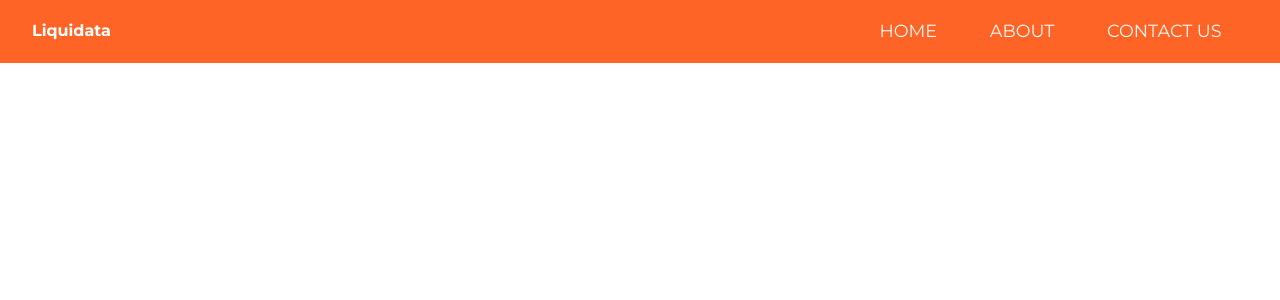
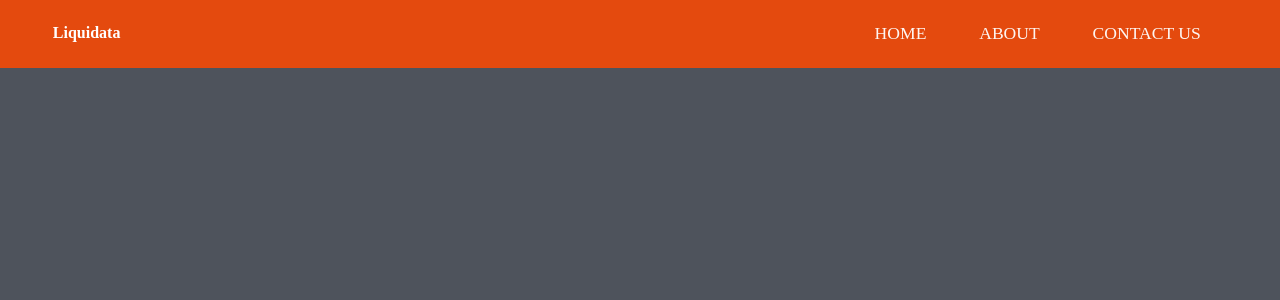
Before and after one commit to Tsionad/Website-form-builder, an Angular app: page / in a window 1280 px wide. Shown: the top 300 px of the page. Built offline with nearby package versions, Linux system fonts and the light colour scheme.

Commit message:
Styling changes

```diff
--- a/angular.json
+++ b/angular.json
@@ -27,6 +27,7 @@
               "src/assets"
             ],
             "styles": [
+              "node_modules/bootstrap/dist/css/bootstrap.min.css",
               "src/styles.scss"
             ],
             "scripts": []
--- a/package.json
+++ b/package.json
@@ -19,7 +19,9 @@
     "@angular/platform-browser": "~7.1.0",
     "@angular/platform-browser-dynamic": "~7.1.0",
     "@angular/router": "~7.1.0",
+    "bootstrap": "^4.1.3",
     "core-js": "^2.5.4",
+    "font-awesome": "^4.7.0",
     "rxjs": "~6.3.3",
     "tslib": "^1.9.0",
     "zone.js": "~0.8.26"
--- a/src/styles.scss
+++ b/src/styles.scss
@@ -1,7 +1,9 @@
 /* You can add global styles to this file, and also import other style files */
-@import url('https://fonts.googleapis.com/css?family=Montserrat:400,700');
+@import '~bootstrap/dist/css/bootstrap.min.css';
+@import "~font-awesome/css/font-awesome.css";
 
 html, body, app-root {
+  background-color: rgb(78, 83, 92);
   width: 100%;
   height: 100%;
   margin: 0 auto;
```
Also changed, not shown: src/app/app.module.ts (+9 -1 lines).
